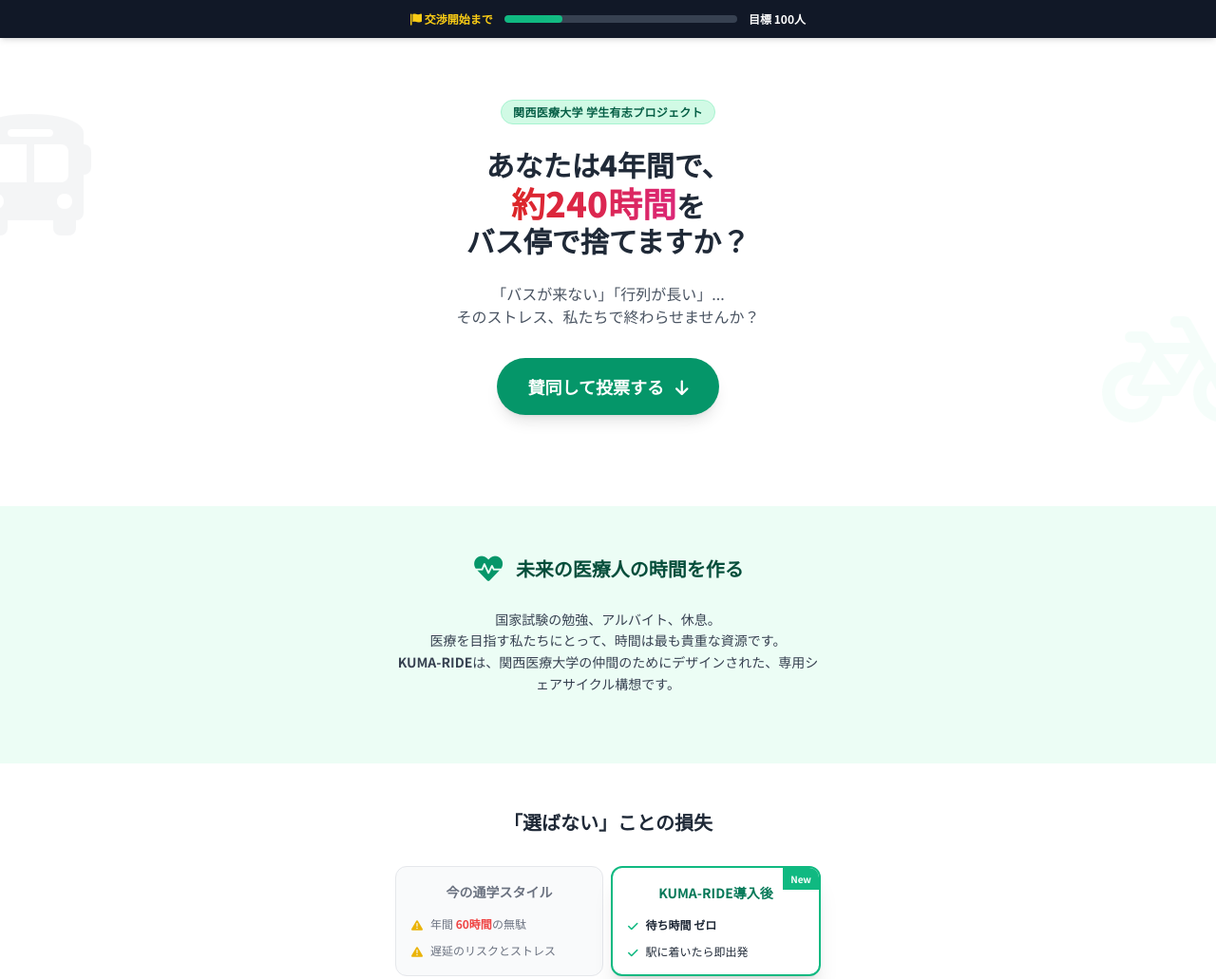
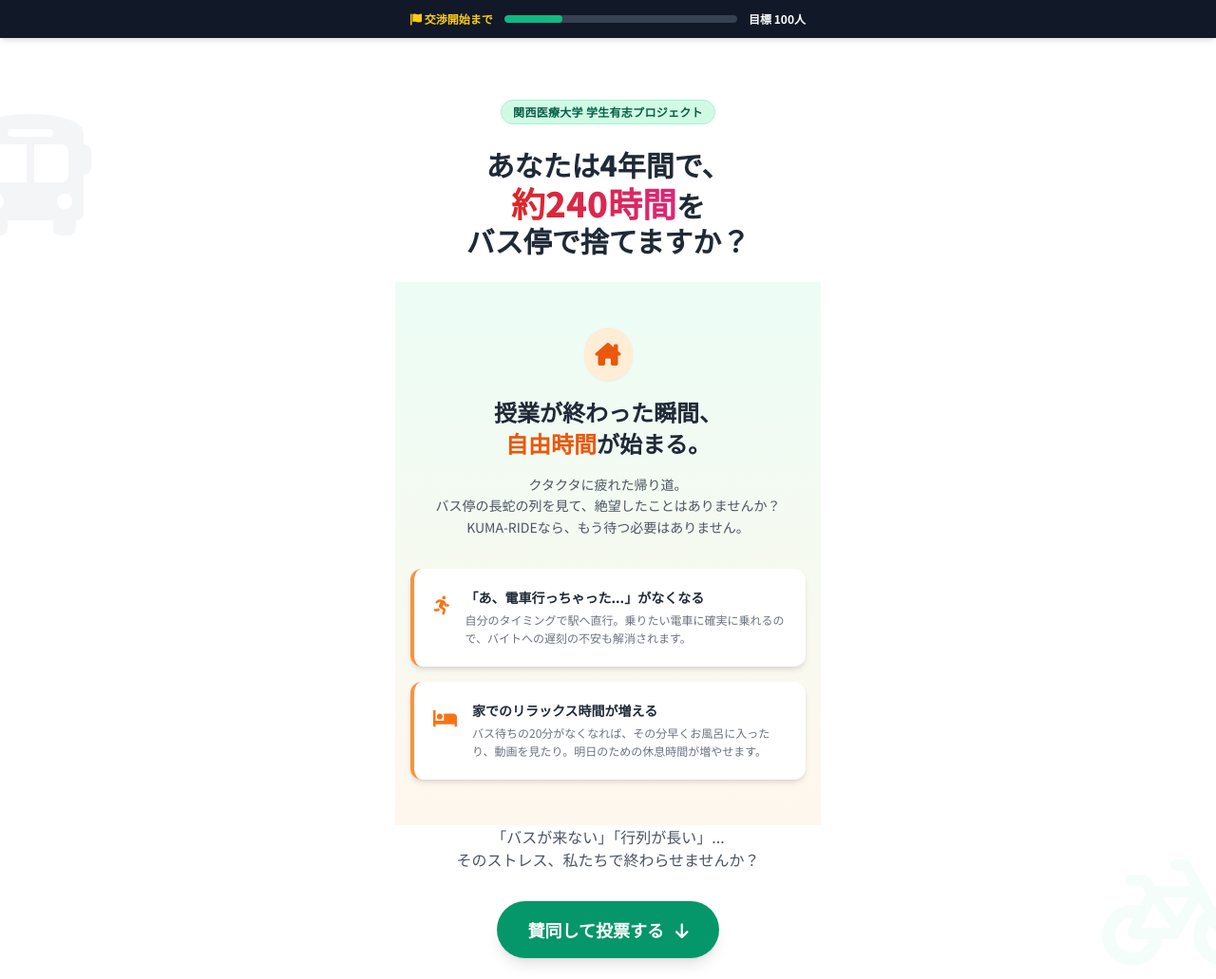
Before and after one commit to 555734/kansai_iryo, a plain HTML site: page index.html in a window 1280 px wide. Shown: the top 1031 px of the page at 95% size. Drawn offline with nearby package versions, Linux system fonts and the light colour scheme.

Commit message:
4 commit

```diff
--- a/index.html
+++ b/index.html
@@ -74,7 +74,50 @@
                 <span class="text-4xl bg-clip-text text-transparent bg-gradient-to-r from-red-600 to-pink-600">約240時間</span>を<br>
                 バス停で捨てますか？
             </h1>
+<section class="py-12 px-4 bg-gradient-to-b from-emerald-50 to-orange-50">
+        <div class="max-w-md mx-auto text-center">
+            <div class="inline-block p-3 rounded-full bg-orange-100 text-orange-600 mb-4 shadow-sm">
+                <i class="fa-solid fa-house-chimney text-2xl"></i>
+            </div>
 
+            <h2 class="text-2xl font-black text-gray-800 mb-4 leading-snug">
+                授業が終わった瞬間、<br>
+                <span class="text-orange-600">自由時間</span>が始まる。
+            </h2>
+
+            <p class="text-sm text-gray-600 leading-relaxed mb-8 font-medium">
+                クタクタに疲れた帰り道。<br>
+                バス停の長蛇の列を見て、絶望したことはありませんか？<br>
+                KUMA-RIDEなら、もう待つ必要はありません。
+            </p>
+
+            <div class="grid grid-cols-1 gap-4 text-left">
+                <div class="bg-white p-5 rounded-xl shadow-md border-l-4 border-orange-400 flex items-start">
+                    <div class="mr-4 mt-1 text-orange-500 text-xl">
+                        <i class="fa-solid fa-person-running"></i>
+                    </div>
+                    <div>
+                        <h3 class="font-bold text-gray-800 text-sm mb-1">「あ、電車行っちゃった...」がなくなる</h3>
+                        <p class="text-xs text-gray-500 leading-relaxed">
+                            自分のタイミングで駅へ直行。乗りたい電車に確実に乗れるので、バイトへの遅刻の不安も解消されます。
+                        </p>
+                    </div>
+                </div>
+
+                <div class="bg-white p-5 rounded-xl shadow-md border-l-4 border-orange-400 flex items-start">
+                    <div class="mr-4 mt-1 text-orange-500 text-xl">
+                        <i class="fa-solid fa-bed"></i>
+                    </div>
+                    <div>
+                        <h3 class="font-bold text-gray-800 text-sm mb-1">家でのリラックス時間が増える</h3>
+                        <p class="text-xs text-gray-500 leading-relaxed">
+                            バス待ちの20分がなくなれば、その分早くお風呂に入ったり、動画を見たり。明日のための休息時間が増やせます。
+                        </p>
+                    </div>
+                </div>
+            </div>
+        </div>
+    </section>
             <p class="text-gray-600 mb-8 font-medium">
                 「バスが来ない」「行列が長い」...<br>
                 そのストレス、私たちで終わらせませんか？
```
